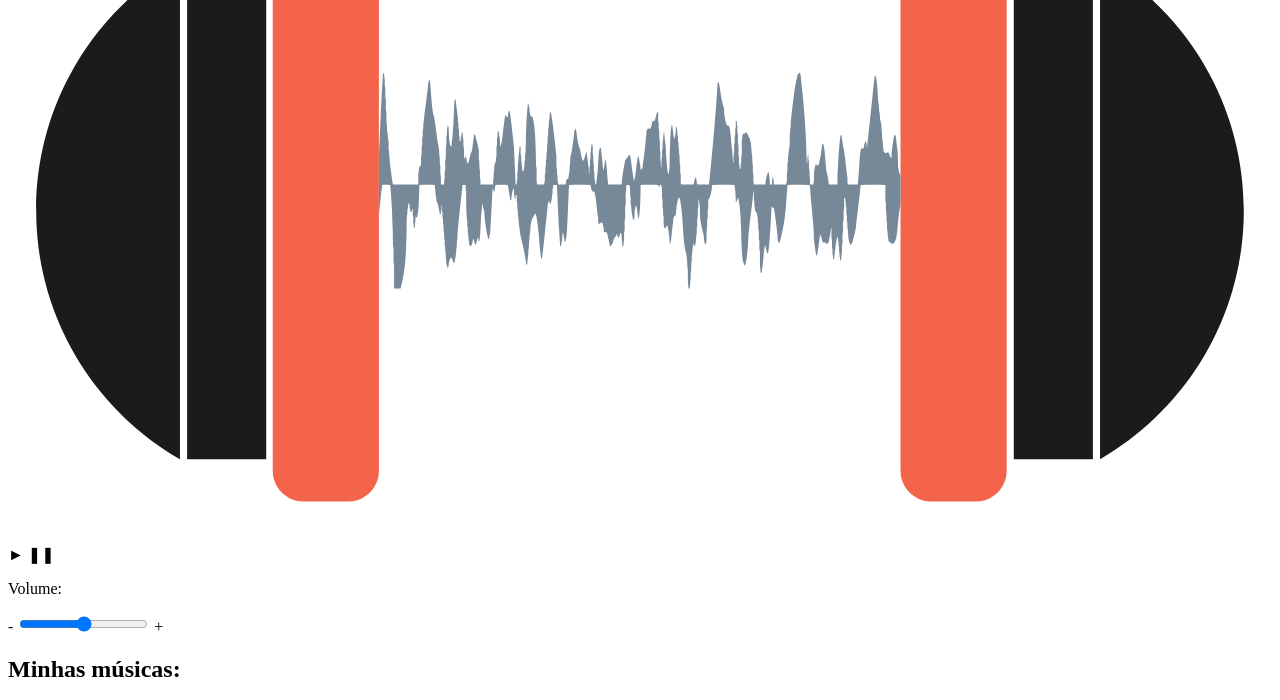
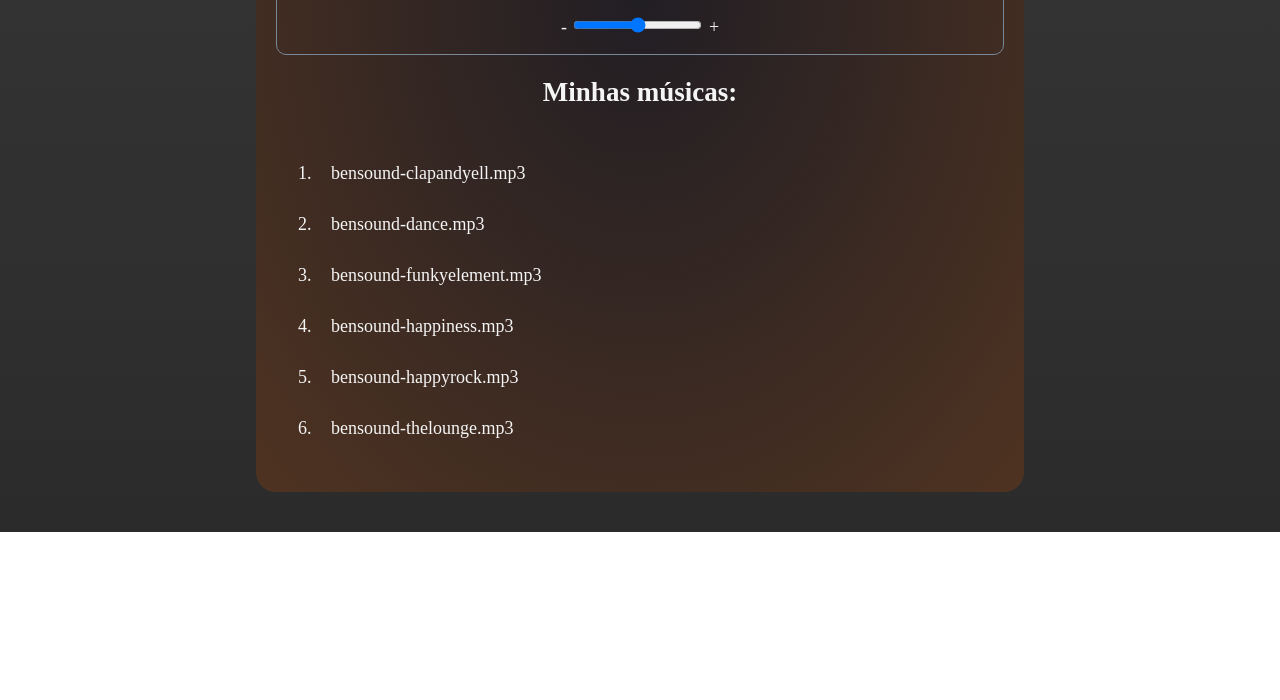
Before and after one commit to Lgsantos/MusicPlayer, a plain HTML site: page index.html in a window 1280 px wide. Shown: the part 534-1234 px from the top of the page. After the commit the page ends 1066 px from the top, so only its background shows below. Drawn offline with Linux system fonts and the light colour scheme.

Commit message:
Create style.css

```diff
--- a/index.html
+++ b/index.html
@@ -5,11 +5,11 @@
     <meta http-equiv="X-UA-Compatible" content="IE=edge">
     <meta name="viewport" content="width=device-width, initial-scale=1.0">
     <title>Music Player</title>
+    <link rel="stylesheet" href="style.css">
 </head>
 <body>
     <div class="player">
         <img src="headphones.svg" alt="headphones image">
-    </div>
         <!-- <audio id="player" controls>
         <source id="player" src="songs/bensound-clapandyell.mp3">
         Áudio não suportado
@@ -44,5 +44,6 @@
                 <li>bensound-thelounge.mp3</li>
             </ol>
         </div>
+    </div>
 </body>
 </html>
--- /dev/null
+++ b/style.css
@@ -0,0 +1,60 @@
+html {
+    font-size: 10px;
+}
+
+body {
+    background: linear-gradient(#3b3b3b, #2b2b2b);
+    min-height: 100vh;
+    color: whitesmoke;
+    font-size: 1.4rem;
+    margin: 2rem auto;
+    padding: 2rem;
+    text-align: center;
+}
+
+.player {
+    background: radial-gradient(#211e24, #4f3321);
+    padding: 2rem;
+    border-radius: 2rem;
+}
+img {
+    width: 50%;
+}
+
+#controls {
+    border: 1px lightslategray solid;
+    border-radius: 1rem;
+    padding: 1.6rem;
+}
+
+.controls_wrapper > span {
+    cursor: pointer;
+    color: lightslategray;
+    font-size: 6rem;
+    padding: 2rem;
+}
+
+#currentSong {
+    overflow: hidden;
+}
+
+#songList {
+    overflow: hidden;
+    text-align: left;
+}
+
+li {
+    cursor: pointer;
+    padding: 1.5rem;
+}
+
+li:hover {
+    background: #f3644b;
+}
+
+@media (min-width: 800px) {
+    body {
+        max-width: 60vw;
+        font-size: 1.8rem;
+    }
+}
```
Lines whose indentation alone changed are shown as unchanged.
